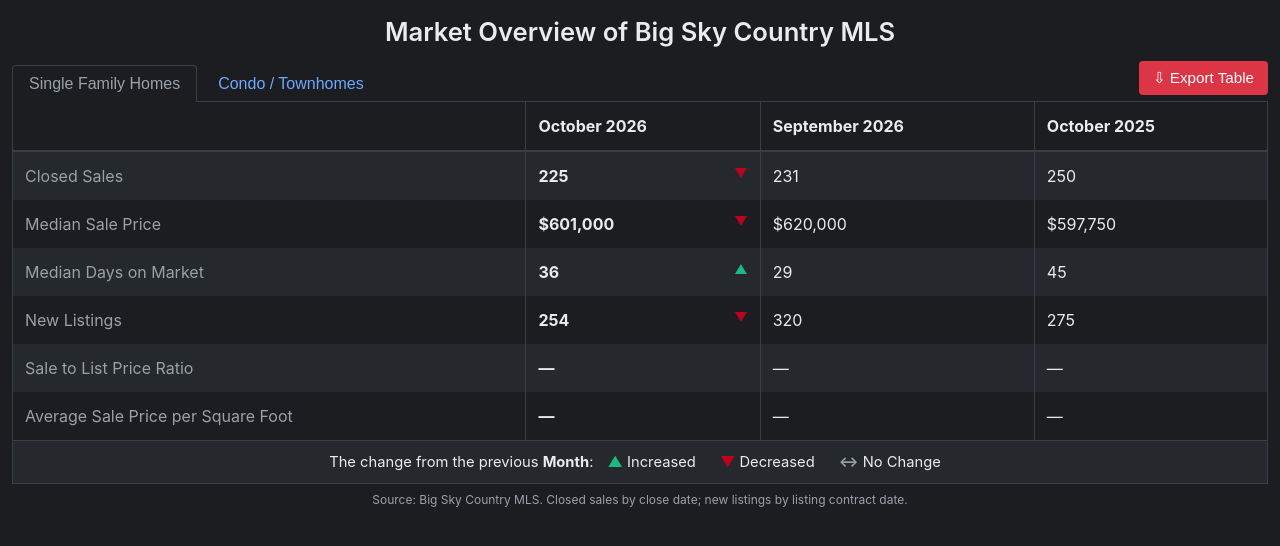
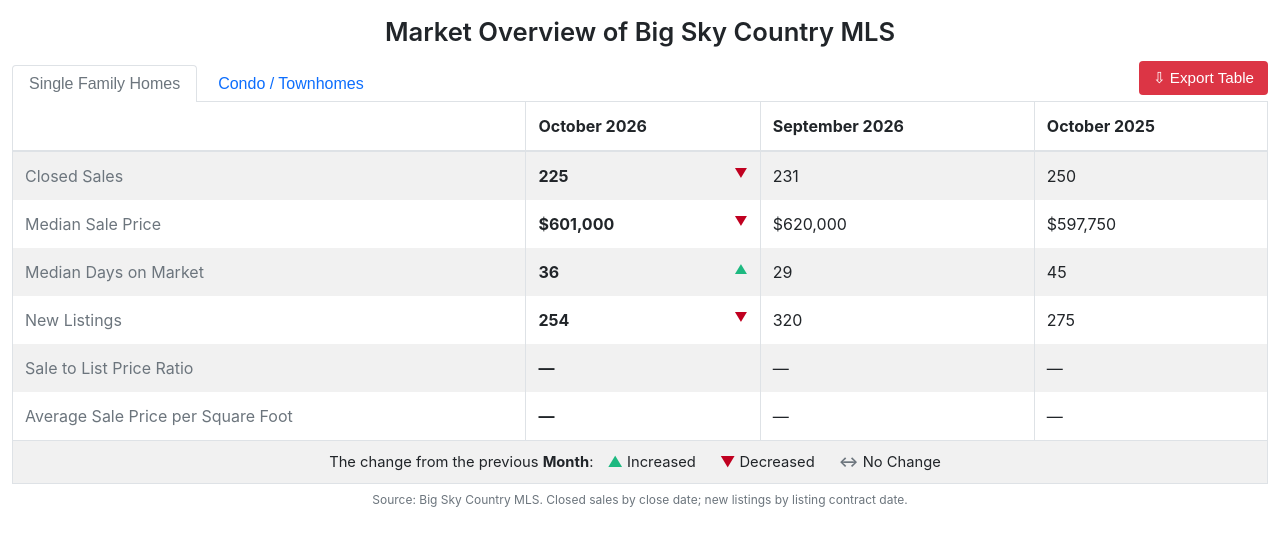
Before and after one commit to bscmls/bscmls-market, a plain HTML site: page index.html in a window 1280 px wide. Drawn offline with Linux system fonts and the dark colour scheme.

Commit message:
Update index.html

```diff
--- a/index.html
+++ b/index.html
@@ -8,9 +8,6 @@
   :root {
     --bg: #ffffff; --text: #212529; --muted: #6c757d; --border: #dee2e6;
     --band: #f1f1f1; --link: #0d6efd; --btn: #dc3545; --up: #1db980; --down: #c00020;
-  }
-  @media (prefers-color-scheme: dark) {
-    :root { --bg: #1b1d20; --text: #e9ecef; --muted: #9aa1a8; --border: #3a3f45; --band: #25282c; --link: #6ea8fe; }
   }
   * { box-sizing: border-box; }
   html, body { margin: 0; background: var(--bg); color: var(--text); font-family: -apple-system, "Segoe UI", Roboto, Helvetica, Arial, sans-serif; }
```
